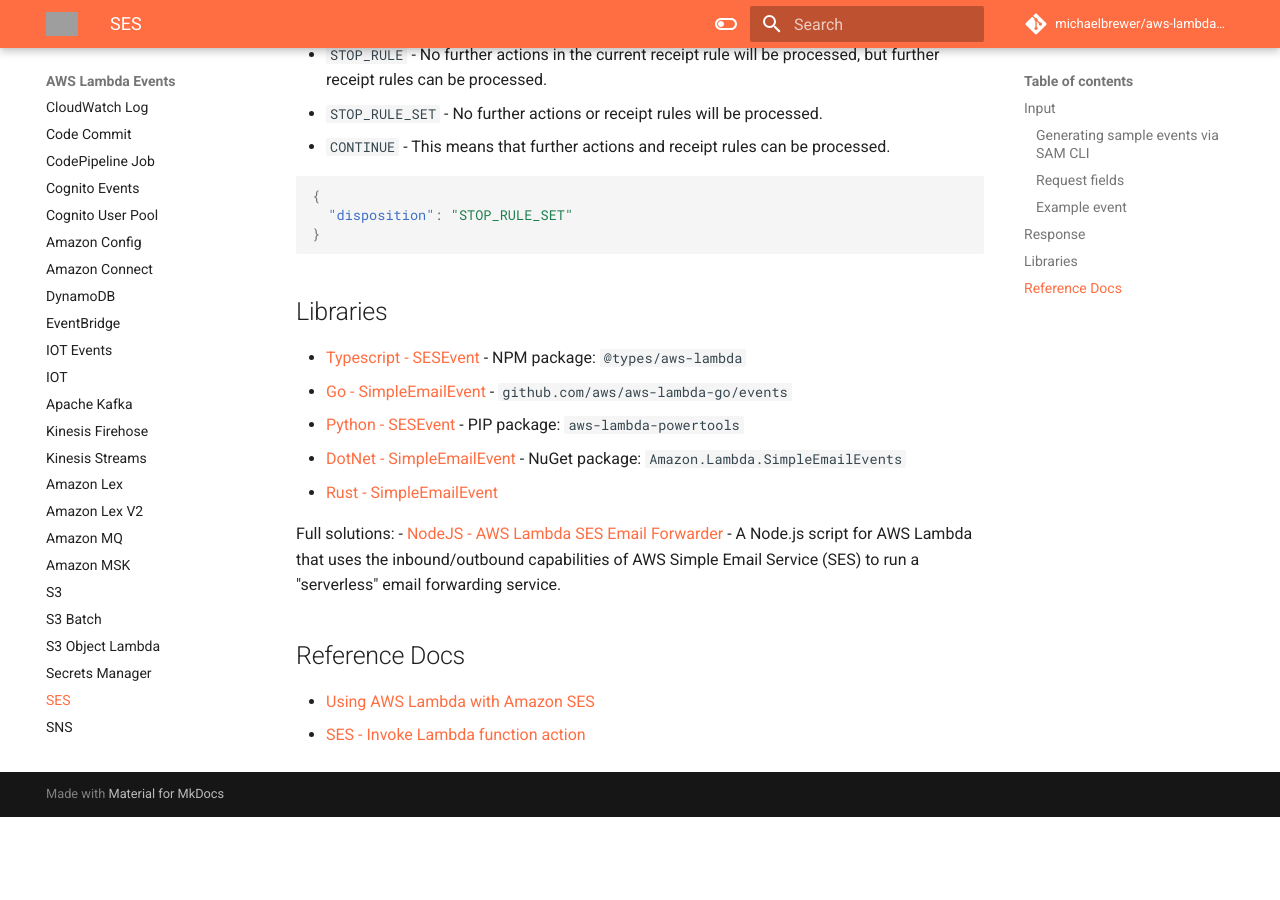
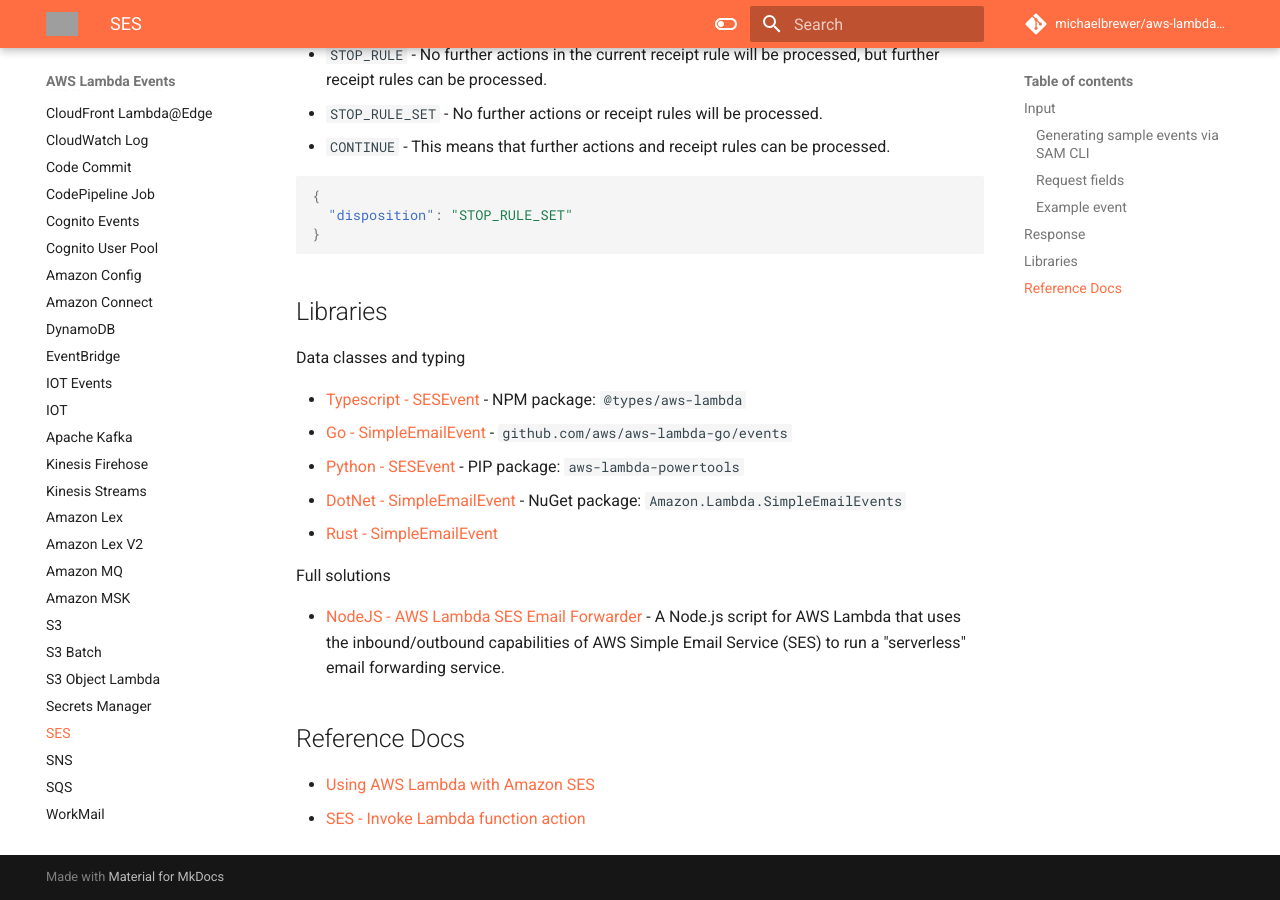
Before and after one commit to michaelbrewer/aws-lambda-events, an MkDocs documentation site: the page built from docs/ses.md, in a window 1280 px wide and 900 px high, scrolled down 6497 px. Built offline with MkDocs 1.6.1 and Material for MkDocs 9.7.7, drawn with Linux system fonts in a browser that asks for light colours; comment, search, counter and statistics services are not loaded; before the commit the page ends 7314 px from its top, so only the background shows below that; grey boxes are pictures that could not be loaded.

Commit message:
fix(ses): Formatting

```diff
--- a/docs/ses.md
+++ b/docs/ses.md
@@ -258,13 +258,16 @@
 
 ## Libraries
 
+Data classes and typing
+
 - [Typescript - SESEvent](https://github.com/DefinitelyTyped/DefinitelyTyped/blob/master/types/aws-lambda/trigger/ses.d.ts) - NPM package: `@types/aws-lambda`
 - [Go - SimpleEmailEvent](https://github.com/aws/aws-lambda-go/blob/main/events/README_SES.md) - `github.com/aws/aws-lambda-go/events`
 - [Python - SESEvent](https://awslabs.github.io/aws-lambda-powertools-python/latest/utilities/data_classes/#s3-object-lambda) - PIP package: `aws-lambda-powertools`
 - [DotNet - SimpleEmailEvent](https://github.com/aws/aws-lambda-dotnet/tree/master/Libraries/src/Amazon.Lambda.SimpleEmailEvents) - NuGet package: `Amazon.Lambda.SimpleEmailEvents`
 - [Rust - SimpleEmailEvent](https://github.com/LegNeato/aws-lambda-events/blob/master/aws_lambda_events/src/generated/ses.rs)
 
-Full solutions:
+Full solutions
+
 - [NodeJS - AWS Lambda SES Email Forwarder](https://github.com/arithmetric/aws-lambda-ses-forwarder) - A Node.js script for AWS Lambda that uses the inbound/outbound capabilities of AWS Simple Email Service (SES) to run a "serverless" email forwarding service.
 
 ## Reference Docs
```
